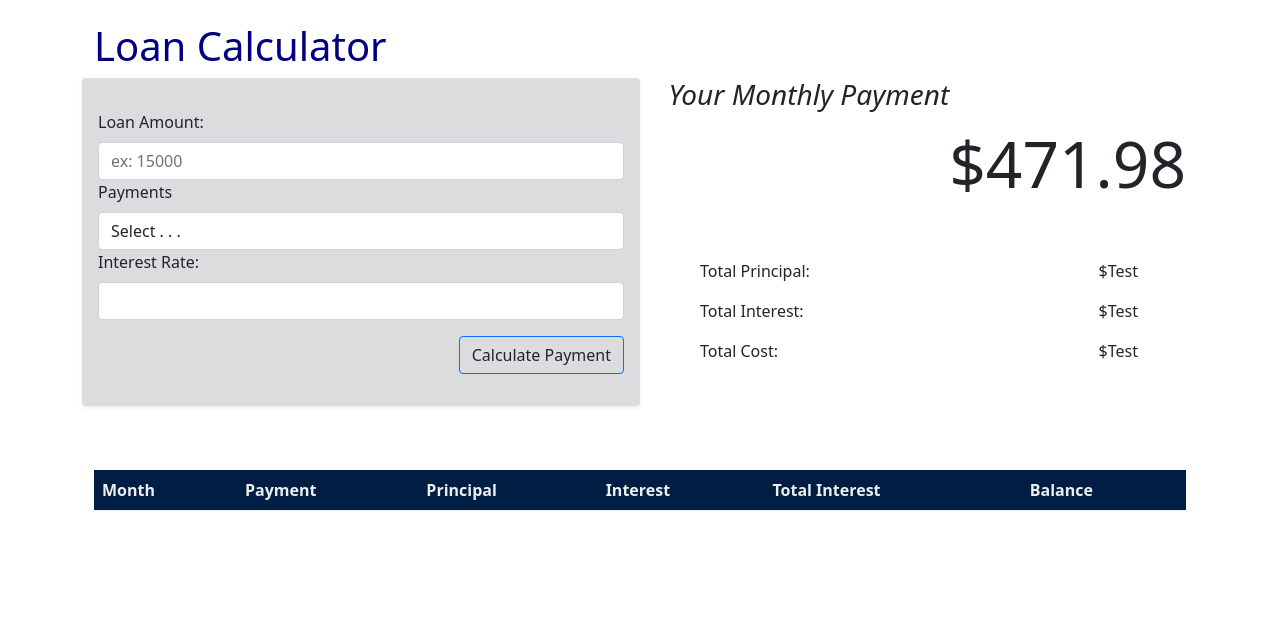
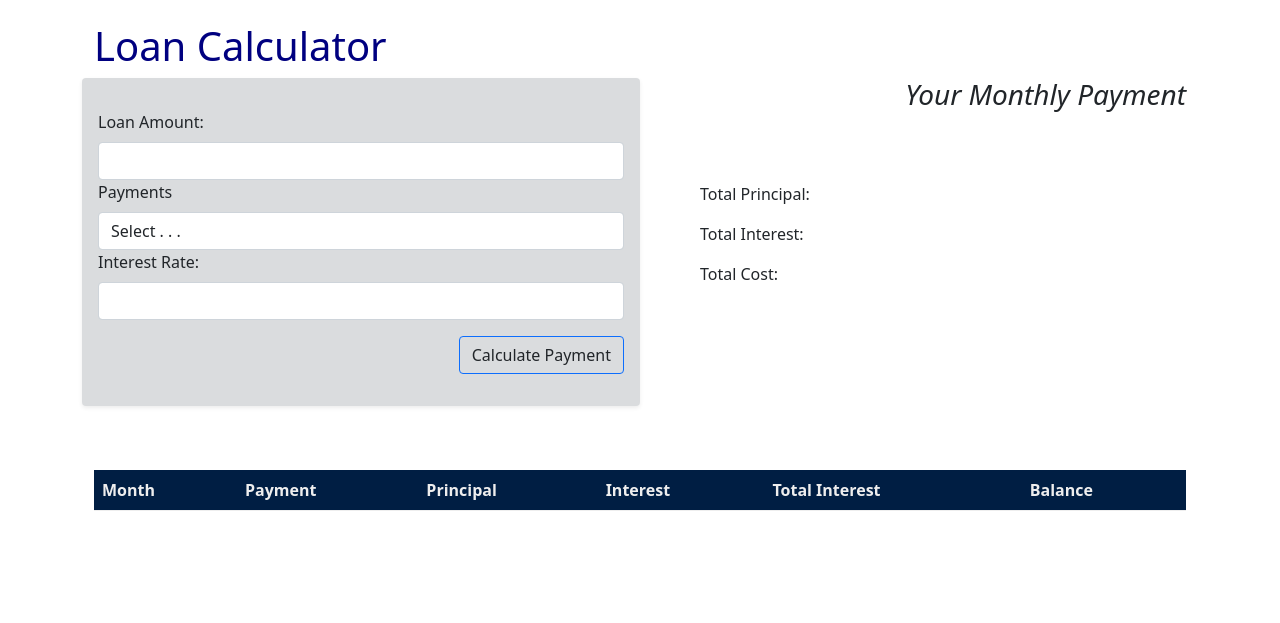
Before and after one commit to ShellyWonder/Whats_My_Payment, a plain HTML site: page app.html in a window 1280 px wide. Shown: the part 74-697 px from the top of the page. Drawn offline with nearby package versions, Linux system fonts and the light colour scheme; a web font is replaced by a local one.

Commit message:
minor changes

```diff
--- a/app.html
+++ b/app.html
@@ -61,7 +61,7 @@
                     <form id="userInputForm" class="pt-3 mb-3">
                         <div class="form-group">
                             <label for="loanAmt" class="form-label"> Loan Amount:</label>
-                            <input id="loanAmt" type="text" class="form-control" placeholder="ex: 15000" required>
+                            <input id="loanAmt" type="text" class="form-control" placeholder="" required>
                         </div>
 
                         <div class="form-group">
@@ -150,7 +150,7 @@
                         </div>
                         <div class="d-flex justify-content-end mt-5">
                             <div>
-                                <h4 id="displayPayment">$471.98</h4>
+                                <h4 id="displayPayment"></h4>
                                 <!-- DISPLAY PAYMENT CALCULATION HERE-->
                             </div>
                         </div>
@@ -165,9 +165,9 @@
                             <div class="d-flex justify-content-end">
                                 <!--insert total results here-->
                                 <div id="results">
-                                    <p id="tPrincipal">$Test</p>
-                                    <p id="tInterest">$Test</p>
-                                    <p id="tCost">$Test</p>
+                                    <p id="tPrincipal"></p>
+                                    <p id="tInterest"></p>
+                                    <p id="tCost"></p>
                                 </div>
                             </div>
                         </div>
```
